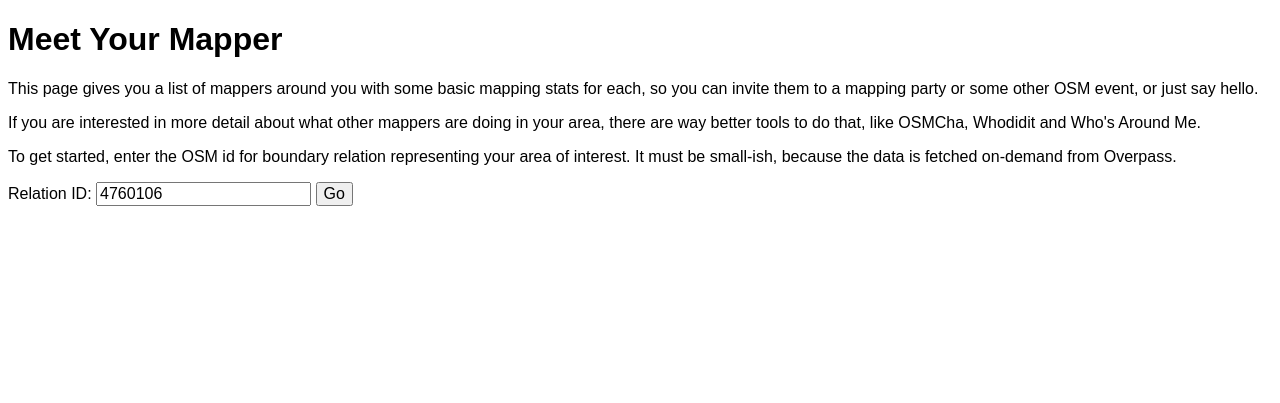
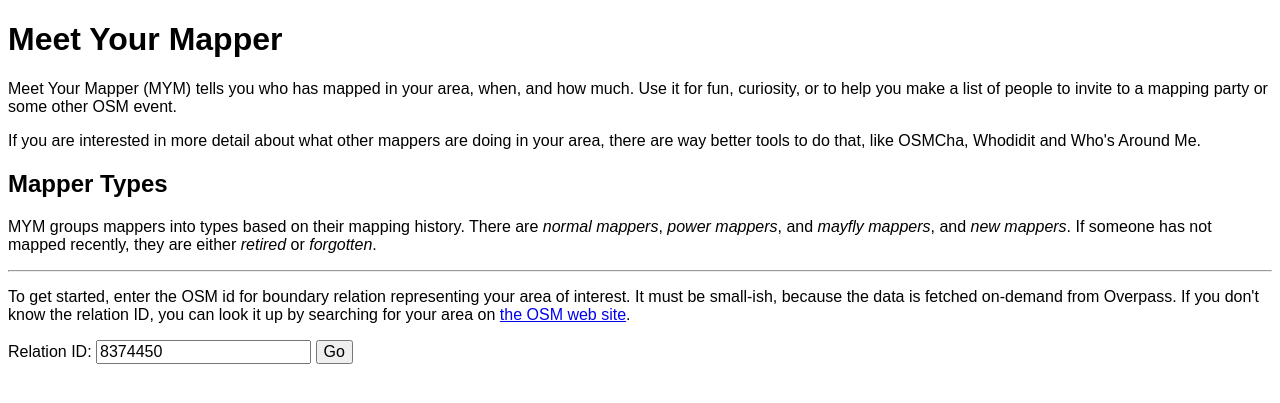
Before and after one commit to mvexel/meetyourmappers, a Flask app: page / in a window 1280 px wide. Shown: the top 403 px of the page. Run offline with Flask 2, Linux system fonts and the light colour scheme.

Commit message:
I want to go play outside now

```diff
--- a/meetyourmappers/static/site.js
+++ b/meetyourmappers/static/site.js
@@ -15,12 +15,23 @@ function area(bounds) {
 
 function to_mb(n) { return (n / (1024 * 1024)).toFixed(2) }
 
-function msg(txt, color) {
-	$("#messages").empty();
-	message_queue.push(new Date().toLocaleString() + ': ' + txt);
+function msg(txt, is_error=false) {
+	$("#messages").empty()
+	message_queue.push(
+		{
+			"message": new Date().toLocaleString() + ': ' + txt,
+			"is_error": is_error
+		})
 	if (message_queue.length > 5) message_queue.shift()
 	for (i = 0; i < message_queue.length; i++) {
-  		$('<div />').text(message_queue[i]).appendTo('#messages');
+		let elem = $('<div />').text(message_queue[i].message)
+		if (message_queue[i].is_error) {
+			elem.css('color', 'red');
+			elem.appendTo('#messages')
+			$("#startover").show()
+			throw "uh oh"
+		}
+  		elem.appendTo('#messages')
 	}
 }
 
@@ -30,7 +41,7 @@ function calculate_magic(user, first, last) {
 	let lastseen = Math.ceil((new Date() - last) / (1000 * 60 * 60 * 24)) // in days
 	let edits = user.n + user.w + user.r
 	let edits_proportion  = (user.n / totals.n) * user.n + (user.w / totals.w) * user.w + (user.r / totals.r) * user.r
-	console.log(firstseen, lastseen, edits, edits_proportion)
+	// console.log(firstseen, lastseen, edits, edits_proportion)
 	if (lastseen > 365)
 		if (lastseen > 3 * 365) magic = "forgotten"
 		else magic = "retired"
@@ -47,7 +58,7 @@ function make_table(data, table_elem) {
 		let u = data[user]
 		let f = new Date(u.f)
 		let l = new Date(u.l)
-		console.log(user)
+		// console.log(user)
 		let m =	calculate_magic(u, f, l)
 		let h = '<a href="https://osm.org/user/' + user + '" target="_blank">' + user + '</a>'
 		// fixme ugly
@@ -77,7 +88,7 @@ function display_result(data) {
 	table.show().DataTable({
 		"order": [[6,"desc"]],
 	})
-	$("#startover").show();
+	$("#startover").show()
 	msg("Done.")
 }
 
@@ -93,6 +104,13 @@ function process_download(data) {
 
 function process_relation_meta(data) {
 	let rel = data.elements[0]
+	if (!rel)
+		msg("no relation found with that ID", is_error=true)
+	else if (!("admin_level" in rel.tags))
+		msg("this is not a boundary relation", is_error=true)
+	else if (parseInt(rel.tags.admin_level) < 6)
+		msg("This area is probably too big: admin_level=" + rel.tags.admin_level, is_error=true)
+	else {
 		let bounds = rel.bounds
 		msg(data.elements[0].tags["name"])
 		if (area(bounds) > MAX_AREA_SIZE)
@@ -103,10 +121,11 @@ function process_relation_meta(data) {
 				success: process_download
 			})
 	}
+}
 
 function get_relation_meta() {
-	$("#submit").prop('disabled', true);
-	$("#relation_id").prop('disabled', true);
+	$("#submit").prop('disabled', true)
+	$("#relation_id").prop('disabled', true)
 	relation_id = $("#relation_id").val()
 	$.ajax(OVERPASS_API_URL, {
 		beforeSend: msg("loading"),
--- a/meetyourmappers/templates/index.html
+++ b/meetyourmappers/templates/index.html
@@ -7,11 +7,14 @@
 </head>
 <body>
 	<h1>Meet Your Mapper</h1>
-	<p>This page gives you a list of mappers around you with some basic mapping stats for each, so you can invite them to a mapping party or some other OSM event, or just say hello.</p>
+	<p>Meet Your Mapper (MYM) tells you who has mapped in your area, when, and how much. Use it for fun, curiosity, or to help you make a list of people to  invite to a mapping party or some other OSM event.</p>
 	<p>If you are interested in more detail about what other mappers are doing in your area, there are way better tools to do that, like OSMCha, Whodidit and Who's Around Me.
-	<p>To get started, enter the OSM id for boundary relation representing your area of interest. It must be small-ish, because the data is fetched on-demand from Overpass.</p>
+	<h2>Mapper Types</h2>
+	<p>MYM groups mappers into types based on their mapping history. There are <em>normal mappers</em>, <em>power mappers</em>, and <em>mayfly mappers</em>, and <em>new mappers</em>. If someone has not mapped recently, they are either <em>retired</em> or <em>forgotten</em>.</p>
+	<hr />
+	<p>To get started, enter the OSM id for boundary relation representing your area of interest. It must be small-ish, because the data is fetched on-demand from Overpass. If you don't know the relation ID, you can look it up by searching for your area on <a target="new" href="https://osm.org">the OSM web site</a>.</p>
 	<form id="inputform">
-		Relation ID: <input type="text" value="4760106" id="relation_id">
+		Relation ID: <input type="text" value="8374450" id="relation_id">
 		<input type="button" value="Go" id="submit" onclick=get_relation_meta()>
 		{% if debug %}
 		<input type="button" value="Debug (test data)" onclick=process_download()>
```
Lines whose indentation alone changed are shown as unchanged.
